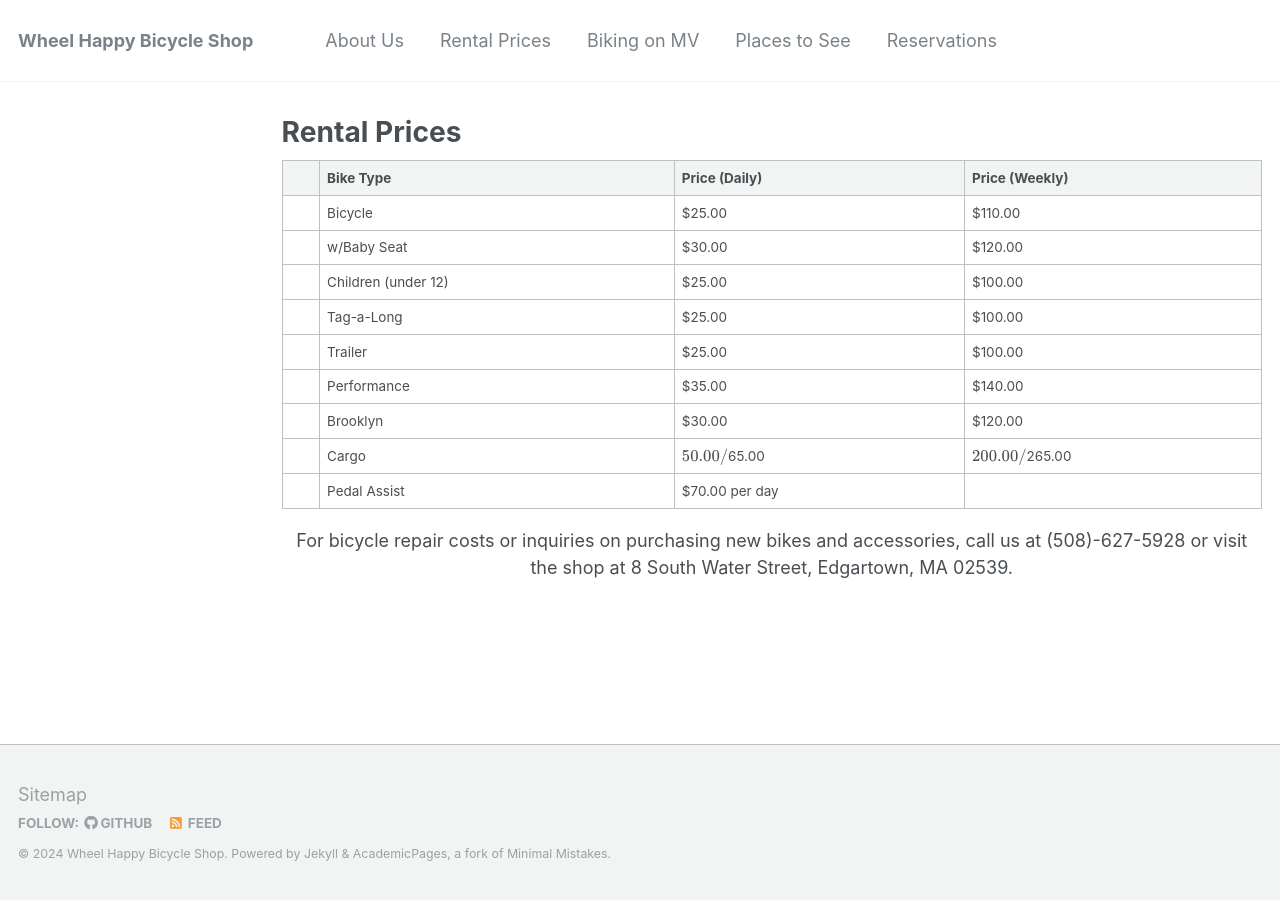
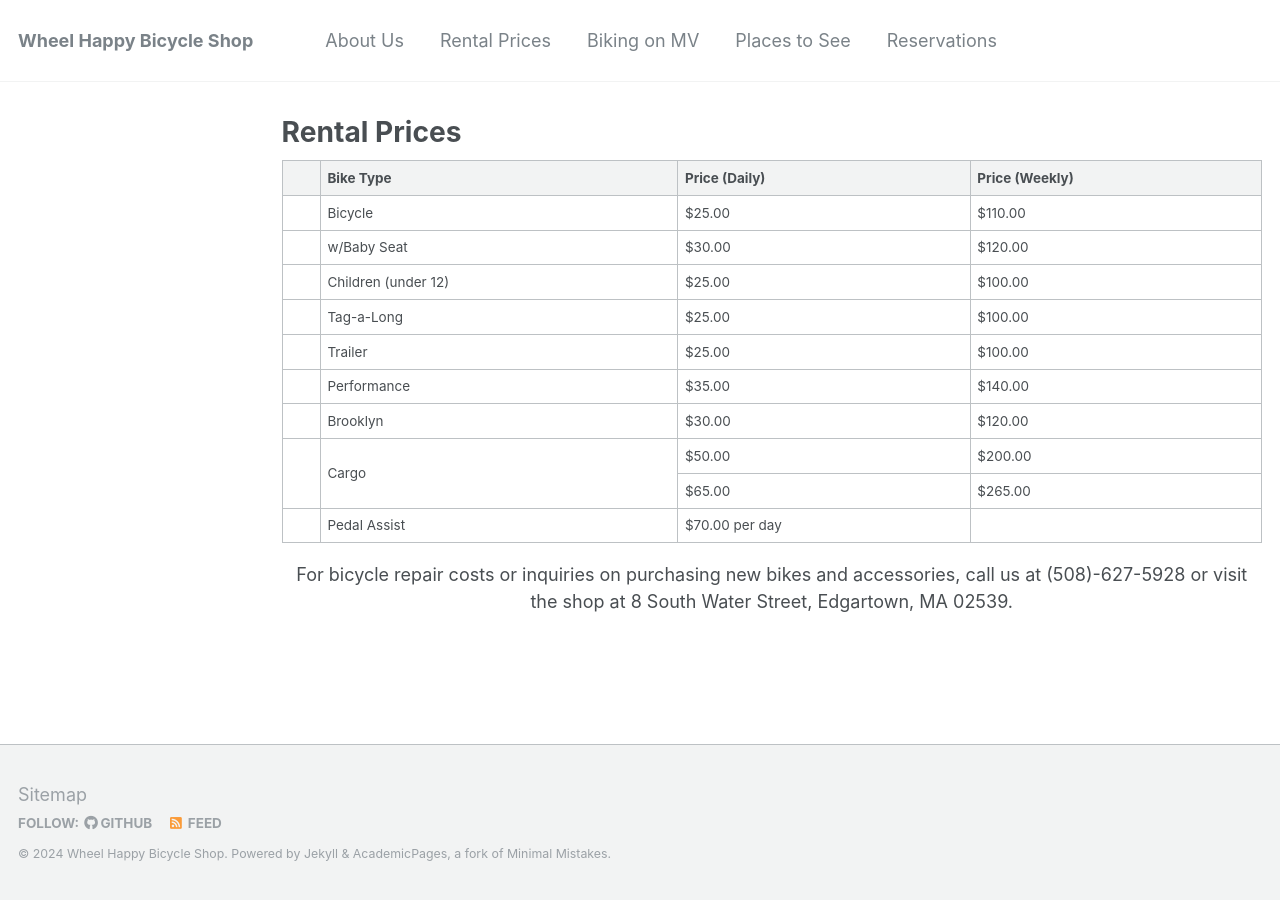
Before and after one commit to wheelhappybicycles/wheelhappybicycles.github.io, a Jekyll site: the page built from _pages/rental_prices.md, in a window 1280 px wide. Built offline with Jekyll 4.4.1, drawn with Linux system fonts in a browser that asks for light colours; formulas are drawn with MathJax 3; part of the change alters nothing that is shown.

Commit message:
Update rental_prices.md

```diff
--- a/_pages/rental_prices.md
+++ b/_pages/rental_prices.md
@@ -58,10 +58,14 @@ author_profile: false
       <td>&dollar;120.00</td>
     </tr>
     <tr>
-      <td></td>
-      <td>Cargo</td>
-      <td>&dollar;50.00 / &dollar;65.00</td>
-      <td>&dollar;200.00 / &dollar;265.00</td>
+      <td rowspan="2"></td>
+      <td rowspan="2">Cargo</td>
+      <td>&dollar;50.00</td>
+      <td>&dollar;200.00</td>
+    </tr>
+    <tr>
+      <td>&dollar;65.00</td>
+      <td>&dollar;265.00</td>
     </tr>
     <tr>
       <td></td>
```
